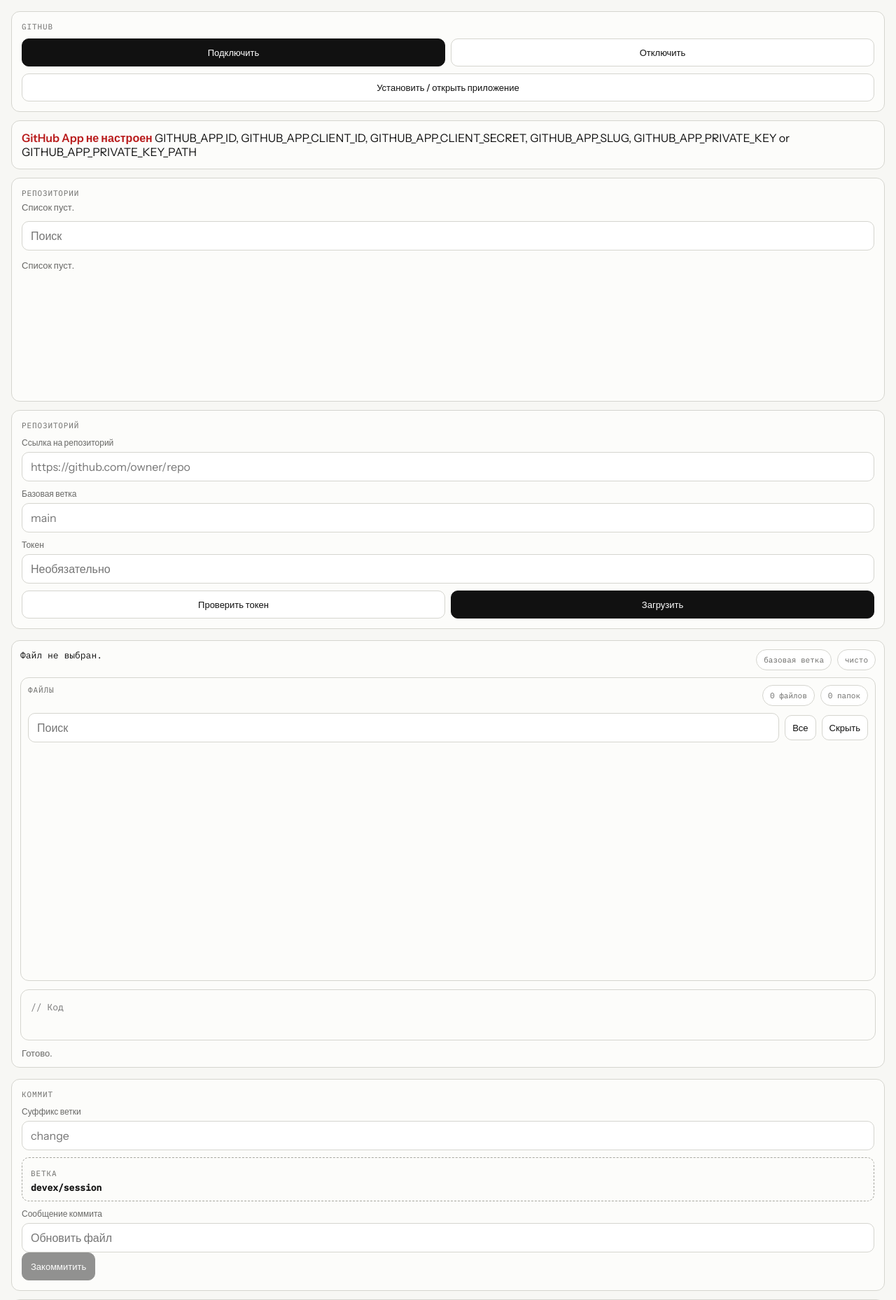
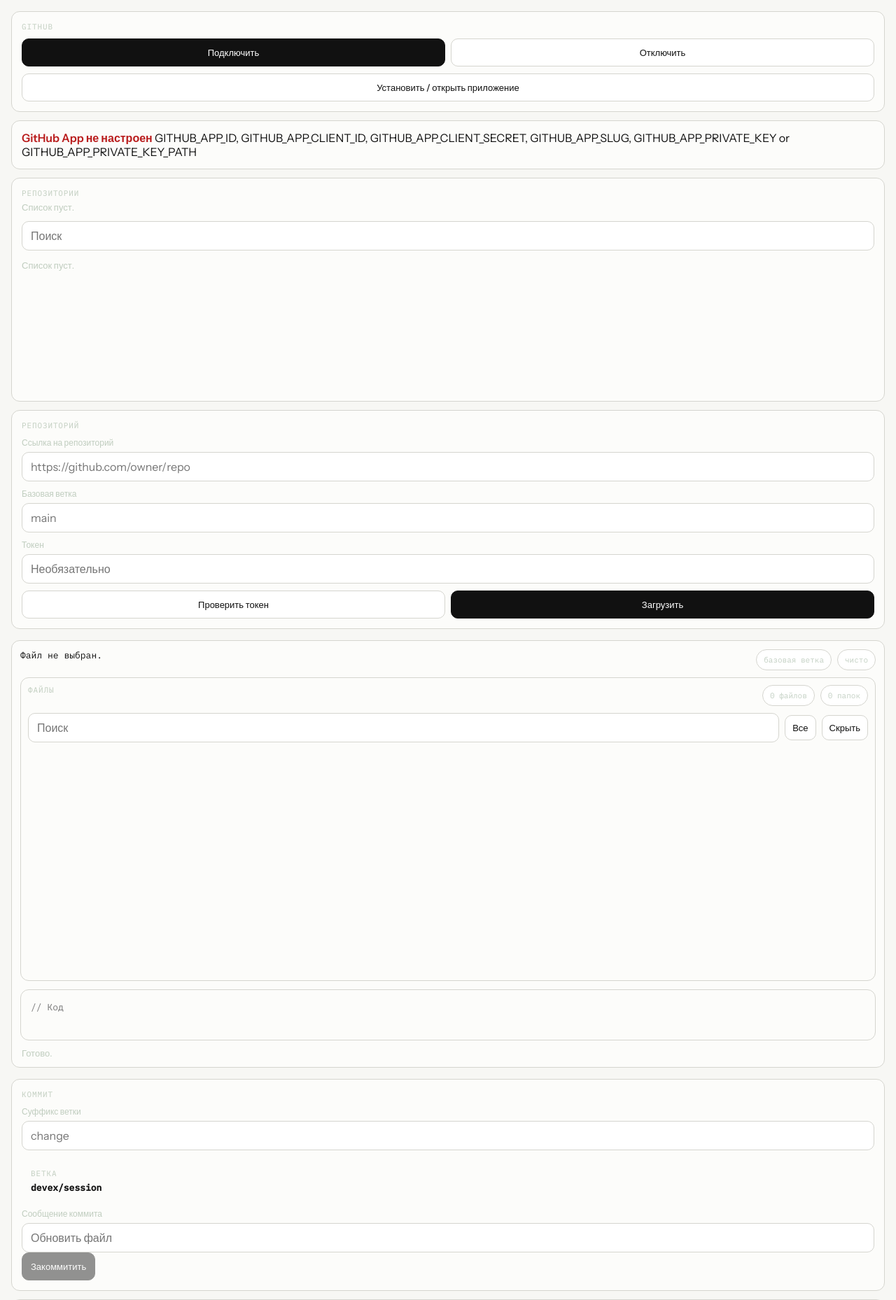
Before and after one commit to ReNothingg/devex-pr-agent, a Flask app: page / in a window 1280 px wide. Shown: the top 1858 px of the page at 70% size. Run offline with Flask 3, Linux system fonts and the light colour scheme.

Commit message:
Исправление багов, улучшение requirements.txt и удаление комментариев

```diff
--- a/backend/static/styles.css
+++ b/backend/static/styles.css
@@ -2,9 +2,9 @@
   --bg: #f7f7f4;
   --panel: #fcfcfa;
   --line: #d5d5cf;
-  --line-strong: #a8a8a0;
+  --line-strong: #a8a0;
   --text: #111111;
-  --muted: #686866;
+  --muted: #6866;
   --accent: #111111;
   --accent-text: #ffffff;
   --success: #0f766e;
@@ -402,7 +402,7 @@ textarea {
   display: grid;
   gap: 1px;
   padding-left: 8px;
-  border-left: 1px solid #e7e7e1;
+  border-left: 1px solid #e7e1;
 }
 
 .tree-folder summary {
```
